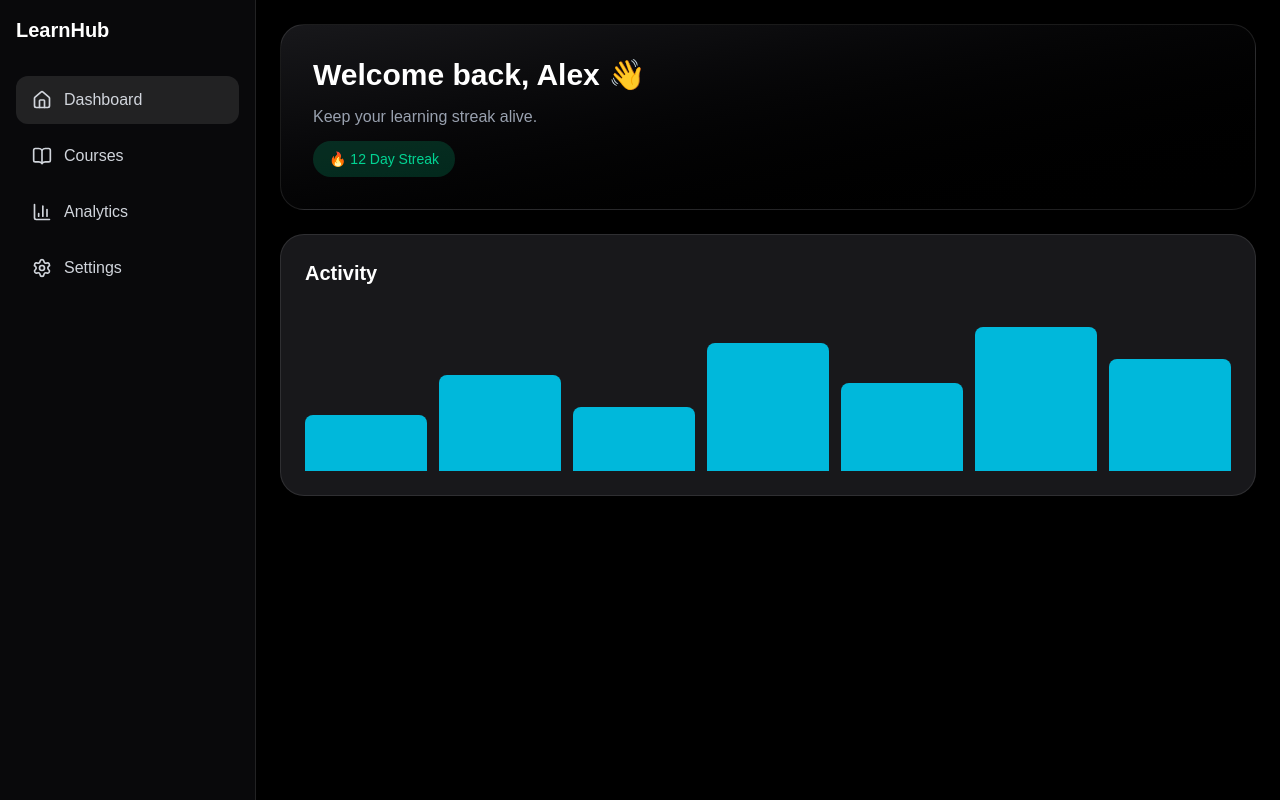
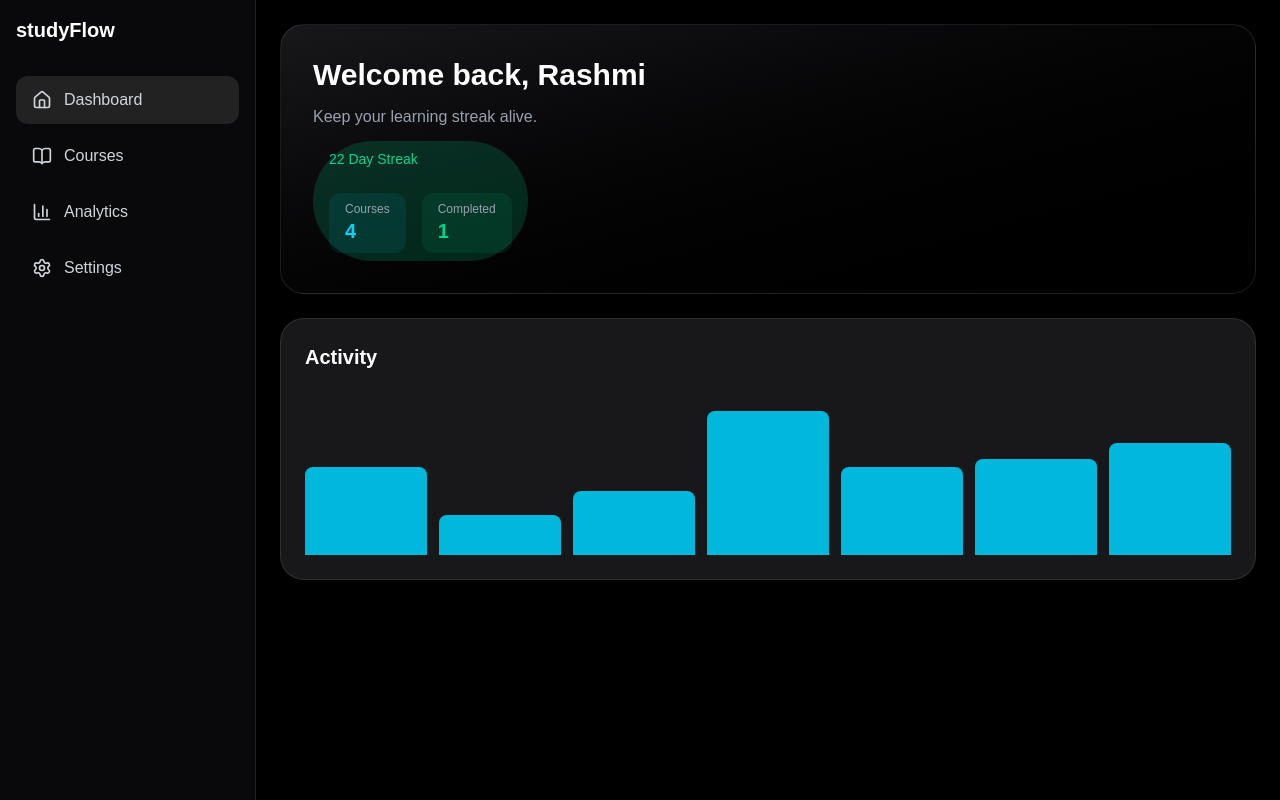
Before and after one commit to pinkpixel-jpg/student-dashboard, a Next.js app: page / in a window 1280 px wide. Built offline with nearby package versions, Linux system fonts and the light colour scheme; no server answers; the database is empty.

Commit message:
customize branding

```diff
--- a/components/ActivityTile.tsx
+++ b/components/ActivityTile.tsx
@@ -2,7 +2,7 @@
 
 import { motion } from "framer-motion";
 
-const activity = [35, 60, 40, 80, 55, 90, 70];
+const activity = [55, 25, 40, 90, 55, 60, 70];
 
 export default function ActivityTile() {
   return (
--- a/components/CourseCard.tsx
+++ b/components/CourseCard.tsx
@@ -28,7 +28,7 @@ export default function CourseCard({
         stiffness: 300,
         damping: 20,
       }}
-      className="rounded-3xl border border-cyan-500/10 bg-gradient-to-br from-zinc-900 to-zinc-950 p-6 shadow-lg shadow-cyan-500/5"
+      className="h-full rounded-3xl border border-cyan-500/10 bg-gradient-to-br from-zinc-900 to-zinc-950 p-6 shadow-lg shadow-cyan-500/5"
     >
       <div className="mb-4 flex items-center justify-between">
         <LucideIcon className="h-8 w-8 text-cyan-400" />
--- a/components/HeroTile.tsx
+++ b/components/HeroTile.tsx
@@ -12,7 +12,7 @@ export default function HeroTile() {
     >
       <div className="space-y-3">
         <h1 className="text-3xl font-bold text-white">
-          Welcome back, Alex 👋
+          Welcome back, Rashmi
         </h1>
 
         <p className="text-gray-400">
@@ -21,7 +21,18 @@ export default function HeroTile() {
 
         <div className="inline-flex rounded-full bg-emerald-500/20 px-4 py-2">
           <span className="text-sm font-medium text-emerald-400">
-            🔥 12 Day Streak
+            22 Day Streak
+            <div className="mt-6 flex gap-4">
+  <div className="rounded-xl bg-cyan-500/10 px-4 py-2">
+    <p className="text-xs text-gray-400">Courses</p>
+    <p className="text-xl font-bold text-cyan-400">4</p>
+  </div>
+
+  <div className="rounded-xl bg-emerald-500/10 px-4 py-2">
+    <p className="text-xs text-gray-400">Completed</p>
+    <p className="text-xl font-bold text-emerald-400">1</p>
+  </div>
+</div>
           </span>
         </div>
       </div>
--- a/components/Sidebar.tsx
+++ b/components/Sidebar.tsx
@@ -18,7 +18,7 @@ export default function Sidebar() {
     <aside className="hidden md:block h-screen w-20 lg:w-64 border-r border-white/10 bg-zinc-950 p-4">
       <nav>
         <h2 className="mb-8 text-xl font-bold text-white">
-          LearnHub
+          studyFlow
         </h2>
 
         <ul className="space-y-2">
```
